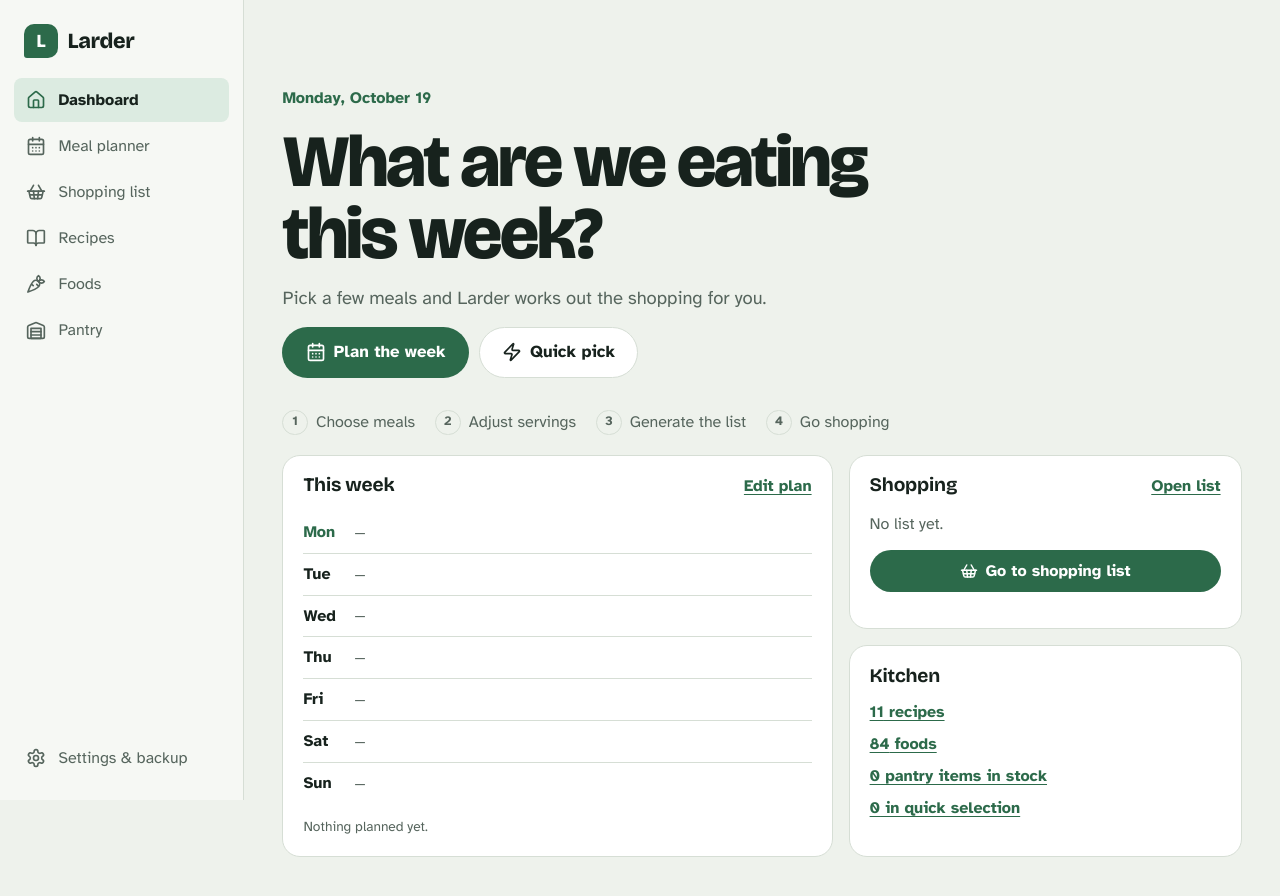
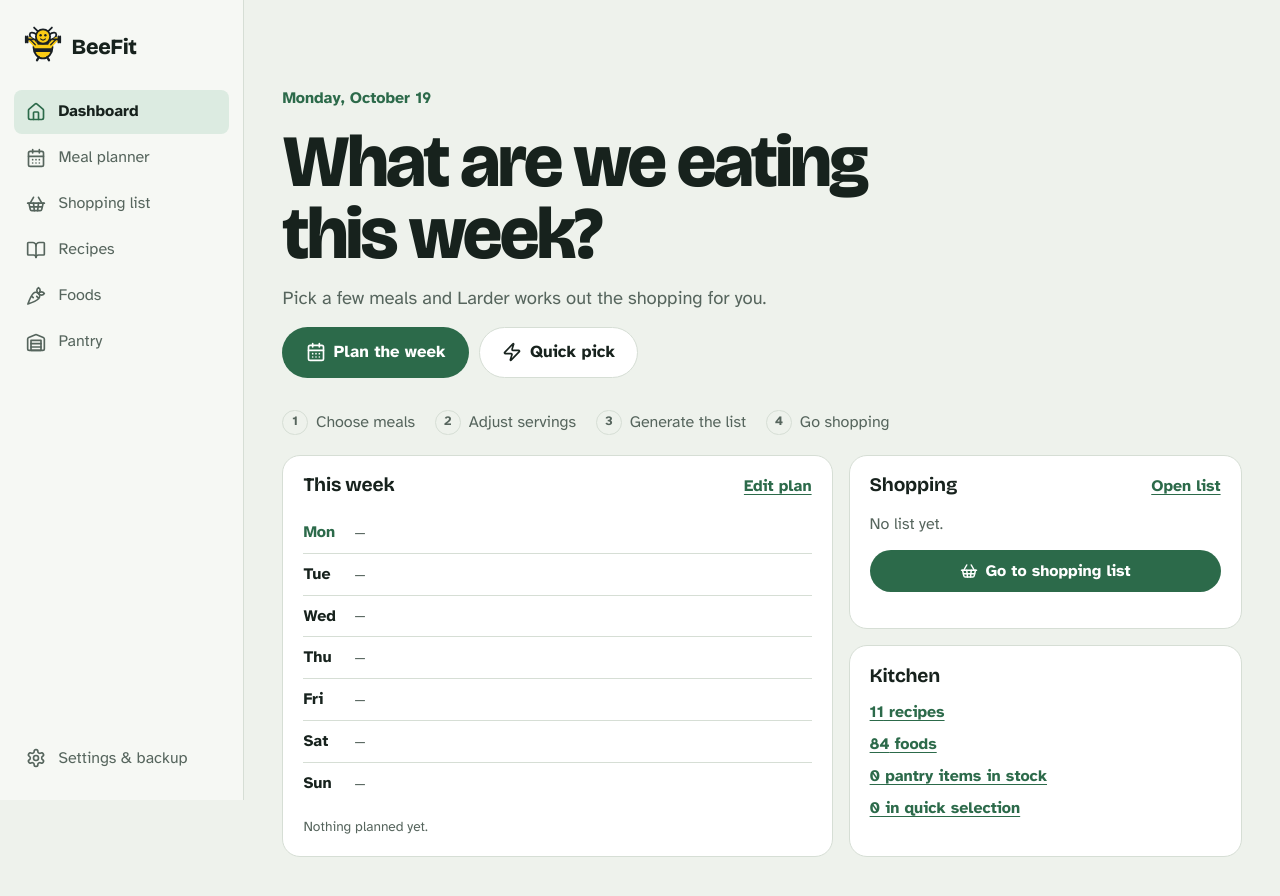
Before and after one commit to ramonhenriquez/BeeFit, a React (Vite) app: page / in a window 1280 px wide. Shown: the top 896 px of the page. Built offline with nearby package versions, Linux system fonts and the light colour scheme.

Commit message:
Rebrand BeeFit and add gym-inspired appearance presets

```diff
--- a/src/App.tsx
+++ b/src/App.tsx
@@ -9,6 +9,8 @@
 import { PantryPage } from './pages/Pantry';
 import { SettingsPage } from './pages/Settings';
 import { Button } from './components/ui';
+import { BeeMark } from './components/BeeMark';
+import { applyBeeFitTheme, readBeeFitTheme } from './lib/appearance';
 
 export type Page = 'dashboard' | 'foods' | 'recipes' | 'planner' | 'shopping' | 'pantry' | 'settings';
 
@@ -37,6 +39,8 @@
     return () => window.removeEventListener('hashchange', onHash);
   }, []);
 
+  useEffect(() => { applyBeeFitTheme(readBeeFitTheme()); }, []);
+
   useEffect(() => {
     const t = data.settings.theme;
     if (t === 'system') document.documentElement.removeAttribute('data-theme');
@@ -61,7 +65,7 @@
     <div className="shell">
       <a href="#main" className="skip">Skip to content</a>
       <nav className="sidebar" aria-label="Main">
-        <div className="brand"><span className="brand-mark" aria-hidden>L</span><span className="brand-name">Larder</span></div>
+        <div className="brand"><span className="bee-brand-icon"><BeeMark size={38} /></span><span className="brand-name">BeeFit</span></div>
         <ul>
           {NAV.map(({ page: p, label, short, icon: Icon }) => (
             <li key={p}>
```
